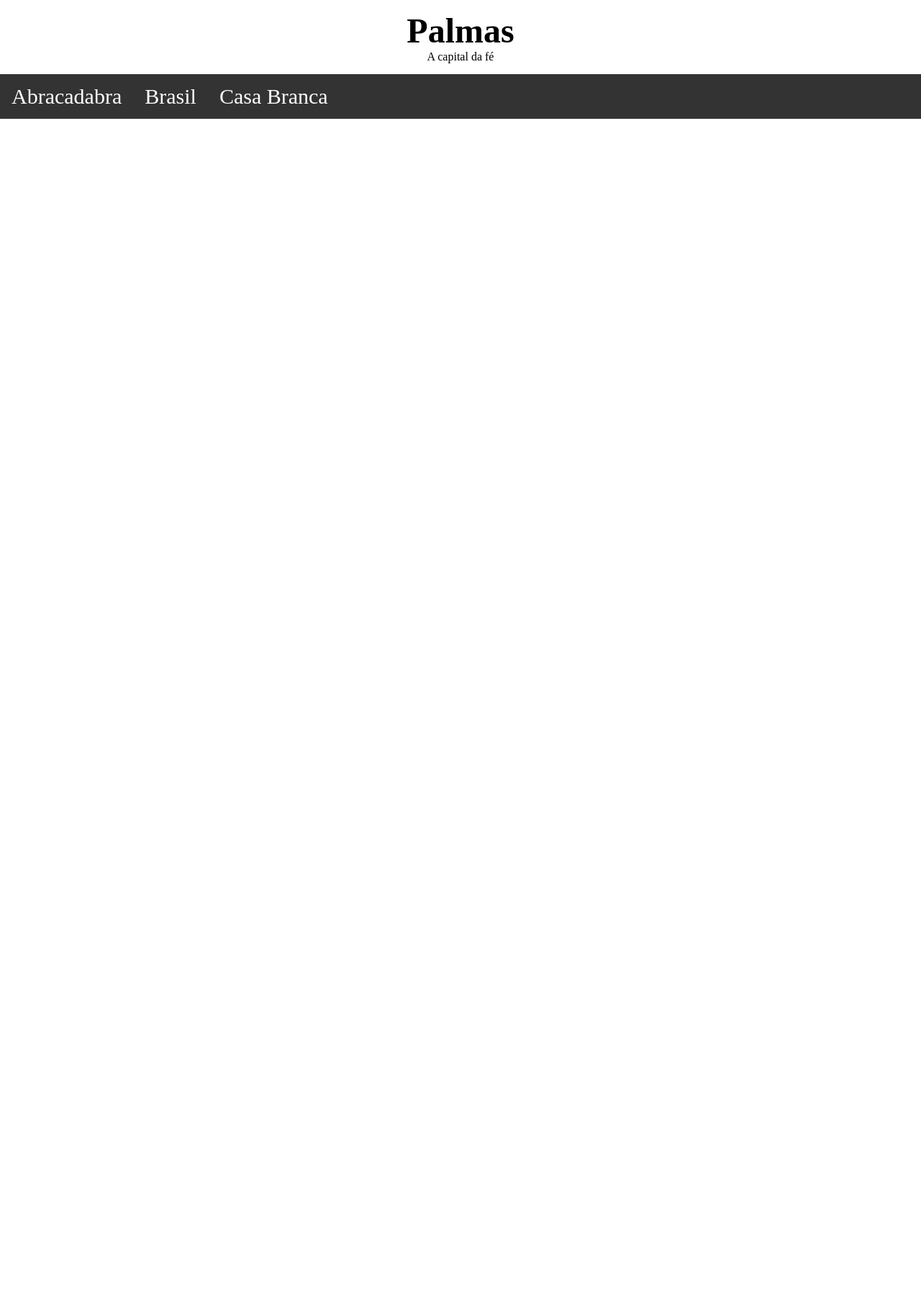
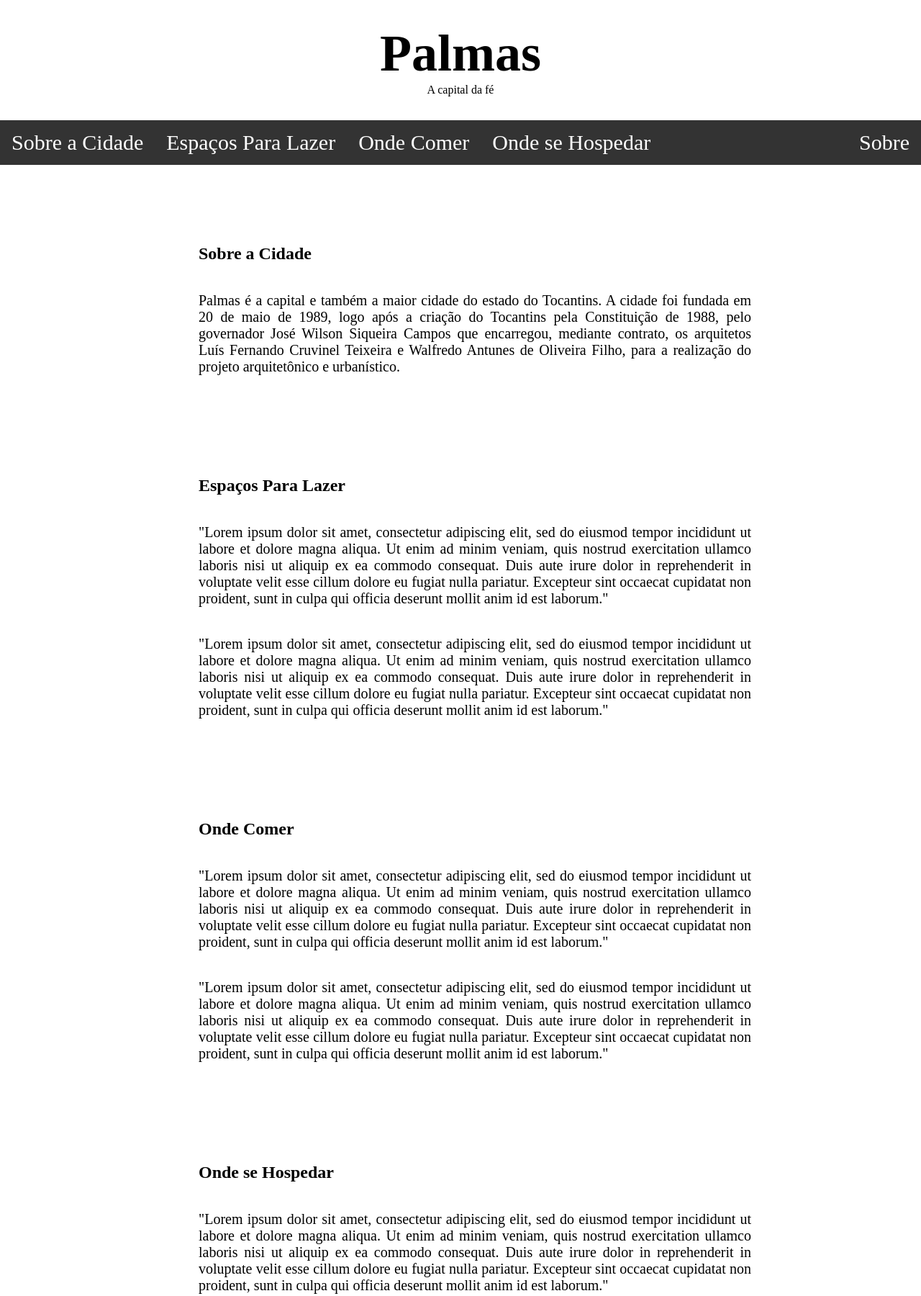
Before and after one commit to bernardsawc/cautious-telegram, a plain HTML site: page index.html in a window 1280 px wide. Shown: the top 1800 px of the page at 72% size. Drawn offline with Linux system fonts and the light colour scheme.

Commit message:
Update index.html

```diff
--- a/index.html
+++ b/index.html
@@ -10,10 +10,11 @@
 	{
 		text-align:center;
 		padding: 15px;
+
 	}
 	div#header h1
 	{
-		font-size: 48px;
+		font-size: 72px;
 	}
 
 	/*Permite que o menu acompanhe a leitura do usuário*/
@@ -34,7 +35,28 @@ nav#menu ul li{float:left}
 nav#menu ul li a{display:block;color:white;text-align:center;text-decoration:none;padding:14px 16px;}
 nav#menu ul li a:hover{background-color:#111;}
 
-	div#conteudo{height:10000px;}
+	div#conteudo{padding: 10px 20px;}
+	div#conteudo p{margin:40px 0;font-size: 20px;}
+	div#wrapper{overflow:hidden;}
+	div#wrapper div{float:left;}
+	div#wrapper div#ad1{width:20%;height:200px;}
+	div#wrapper div#conteudo{width:60%;}
+	div#wrapper div#ad2{width:20%;height:200px;}
+	div#wrapper div#conteudo h2{padding: 100px 0 0 0;}
+	div#wrapper div#conteudo p{text-align: justify;
+  text-justify: inter-word;}
+
+	@media only screen and (max-width: 1050px){
+		nav#menu
+		{
+			top: 0;
+			position: relative;
+			font-size: 30px;
+		}
+		nav#menu ul li{float:left;width:100%;}
+
+	}
+
 
   </style>
   <head>
@@ -43,18 +65,60 @@ nav#menu ul li a:hover{background-color:#111;}
   </head>
   <body>
 	<div id="header">
+		<br>
 		<h1>Palmas</h1>
 		<p> A capital da fé</p>
+		<br>
 	</div>
 	<nav id="menu">
 		<ul>
-			<li><a href="#a">Abracadabra</a></li>
-			<li><a href="#b">Brasil</a></li>
-			<li><a href="#c">Casa Branca</a></li>
+			<li><a href="#sobreCidade">Sobre a Cidade</a></li>
+			<li><a href="#espacosParaLazer">Espaços Para Lazer</a></li>
+			<li><a href="#ondeComer">Onde Comer</a></li>
+			<li><a href="#ondeSeHospedar">Onde se Hospedar</a></li>
+			<li style="float:right;"><a href="#sobre">Sobre</a></li>
 		</ul>
 	</nav>
+	<div id="wrapper">
+	<div id="ad1">
+	</div>
+	<div id="conteudo">
+	<h2 id="sobreCidade">Sobre a Cidade</h2>
+	<p>Palmas  é  a capital e também a maior cidade do estado do Tocantins. A cidade foi fundada em 20 de maio de 1989, logo após a criação do Tocantins pela Constituição de 1988,
+	pelo governador José Wilson Siqueira Campos que encarregou, mediante contrato, os arquitetos Luís Fernando Cruvinel Teixeira e Walfredo Antunes de Oliveira Filho,
+	para a realização do projeto arquitetônico e urbanístico.</p>
+	<h2 id="espacosParaLazer">Espaços Para Lazer</h2>
+	<p>"Lorem ipsum dolor sit amet, consectetur adipiscing elit, sed do eiusmod tempor incididunt ut labore et dolore magna aliqua. Ut enim ad minim veniam, quis nostrud exercitation
+	ullamco laboris nisi ut aliquip ex ea commodo consequat. Duis aute irure dolor in reprehenderit in voluptate velit esse cillum dolore eu fugiat nulla pariatur. Excepteur sint occaecat
+	cupidatat non proident, sunt in culpa qui officia deserunt mollit anim id est laborum."</p>
+	<p>"Lorem ipsum dolor sit amet, consectetur adipiscing elit, sed do eiusmod tempor incididunt ut labore et dolore magna aliqua. Ut enim ad minim veniam, quis nostrud exercitation
+	ullamco laboris nisi ut aliquip ex ea commodo consequat. Duis aute irure dolor in reprehenderit in voluptate velit esse cillum dolore eu fugiat nulla pariatur. Excepteur sint occaecat
+	cupidatat non proident, sunt in culpa qui officia deserunt mollit anim id est laborum."</p>
+	<h2 id="ondeComer">Onde Comer</h2>
+	<p>"Lorem ipsum dolor sit amet, consectetur adipiscing elit, sed do eiusmod tempor incididunt ut labore et dolore magna aliqua. Ut enim ad minim veniam, quis nostrud exercitation
+	ullamco laboris nisi ut aliquip ex ea commodo consequat. Duis aute irure dolor in reprehenderit in voluptate velit esse cillum dolore eu fugiat nulla pariatur. Excepteur sint occaecat
+	cupidatat non proident, sunt in culpa qui officia deserunt mollit anim id est laborum."</p>
+	<p>"Lorem ipsum dolor sit amet, consectetur adipiscing elit, sed do eiusmod tempor incididunt ut labore et dolore magna aliqua. Ut enim ad minim veniam, quis nostrud exercitation
+	ullamco laboris nisi ut aliquip ex ea commodo consequat. Duis aute irure dolor in reprehenderit in voluptate velit esse cillum dolore eu fugiat nulla pariatur. Excepteur sint occaecat
+	cupidatat non proident, sunt in culpa qui officia deserunt mollit anim id est laborum."</p>
+	<h2 id="ondeSeHospedar">Onde se Hospedar</h2>
+	<p>"Lorem ipsum dolor sit amet, consectetur adipiscing elit, sed do eiusmod tempor incididunt ut labore et dolore magna aliqua. Ut enim ad minim veniam, quis nostrud exercitation
+	ullamco laboris nisi ut aliquip ex ea commodo consequat. Duis aute irure dolor in reprehenderit in voluptate velit esse cillum dolore eu fugiat nulla pariatur. Excepteur sint occaecat
+	cupidatat non proident, sunt in culpa qui officia deserunt mollit anim id est laborum."</p>
+	<p>"Lorem ipsum dolor sit amet, consectetur adipiscing elit, sed do eiusmod tempor incididunt ut labore et dolore magna aliqua. Ut enim ad minim veniam, quis nostrud exercitation
+	ullamco laboris nisi ut aliquip ex ea commodo consequat. Duis aute irure dolor in reprehenderit in voluptate velit esse cillum dolore eu fugiat nulla pariatur. Excepteur sint occaecat
+	cupidatat non proident, sunt in culpa qui officia deserunt mollit anim id est laborum."</p>
+	<h2 id="sobre">Sobre</h2>
+	<p>"Lorem ipsum dolor sit amet, consectetur adipiscing elit, sed do eiusmod tempor incididunt ut labore et dolore magna aliqua. Ut enim ad minim veniam, quis nostrud exercitation
+	ullamco laboris nisi ut aliquip ex ea commodo consequat. Duis aute irure dolor in reprehenderit in voluptate velit esse cillum dolore eu fugiat nulla pariatur. Excepteur sint occaecat
+	cupidatat non proident, sunt in culpa qui officia deserunt mollit anim id est laborum."</p>
+	<p>"Lorem ipsum dolor sit amet, consectetur adipiscing elit, sed do eiusmod tempor incididunt ut labore et dolore magna aliqua. Ut enim ad minim veniam, quis nostrud exercitation
+	ullamco laboris nisi ut aliquip ex ea commodo consequat. Duis aute irure dolor in reprehenderit in voluptate velit esse cillum dolore eu fugiat nulla pariatur. Excepteur sint occaecat
+	cupidatat non proident, sunt in culpa qui officia deserunt mollit anim id est laborum."</p>
+	</div>
 
-	<div id="conteudo">
+	<div id="ad2">
+	</div>
 	</div>
   </body>
 </html>
```
